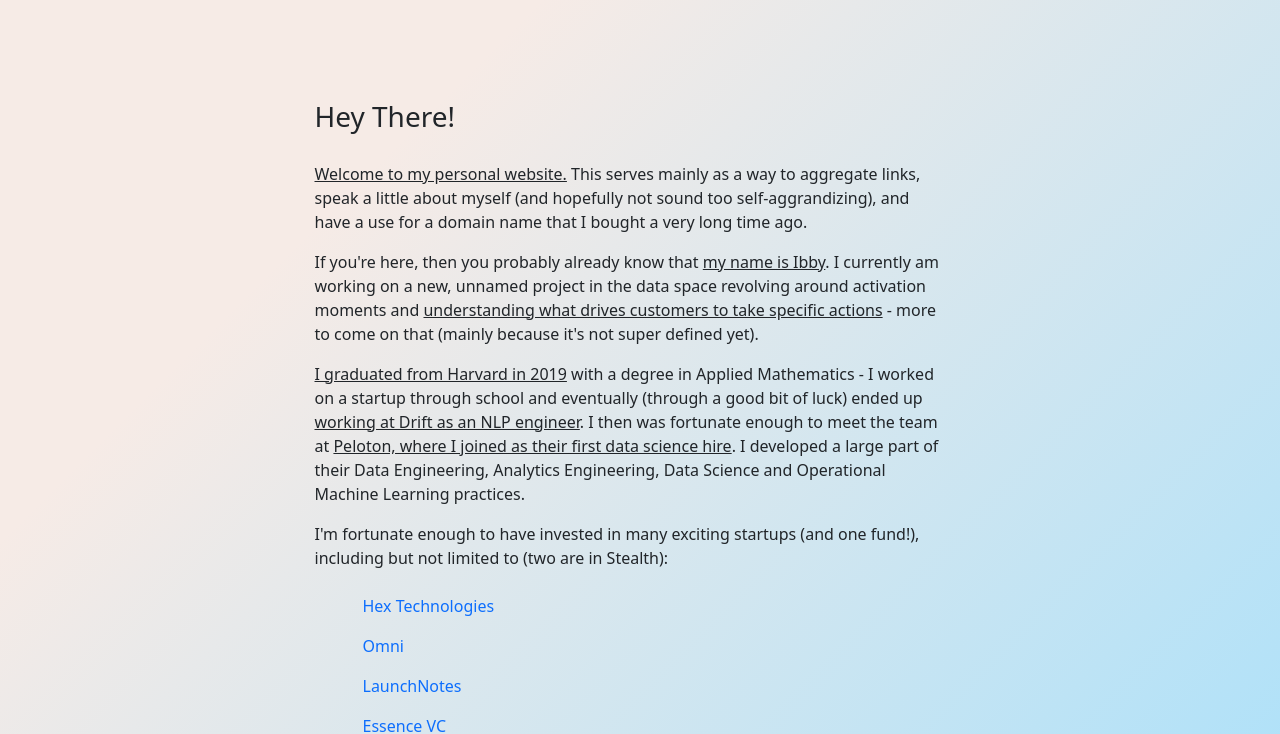
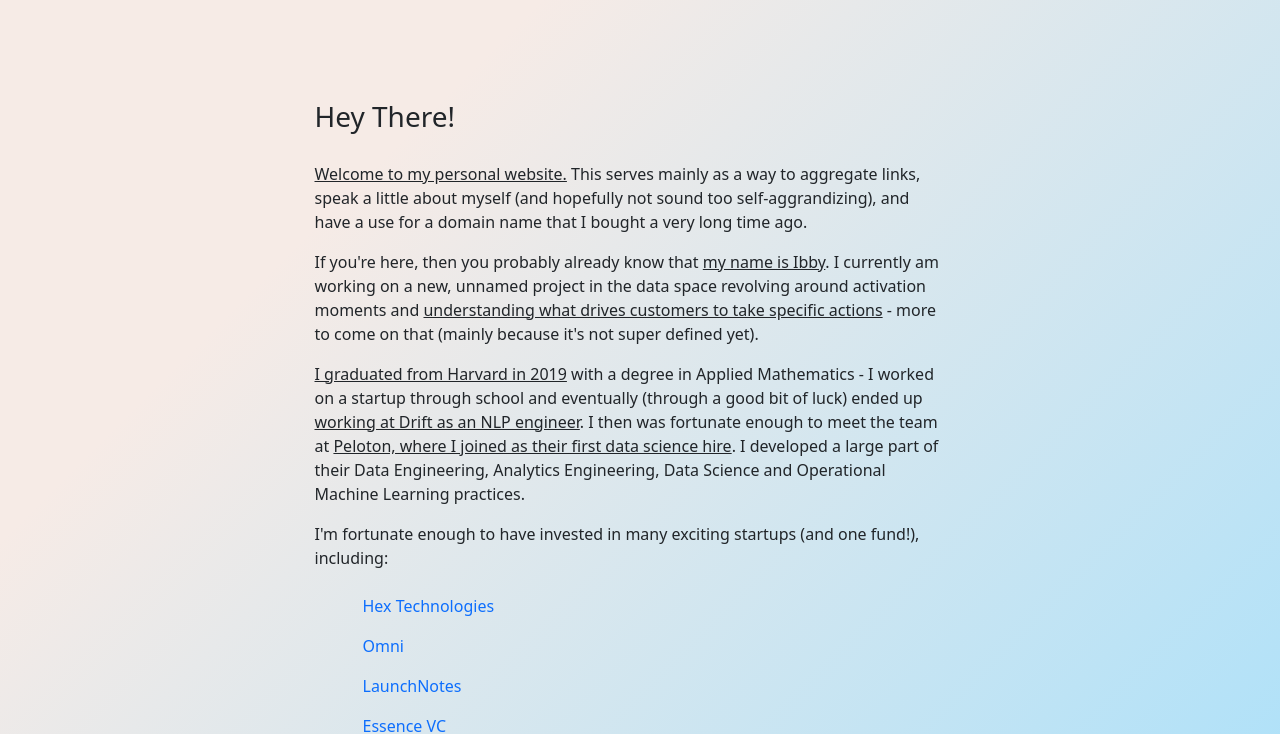
Before and after one commit to ibbysyed/site, a website: page dist/index.html in a window 1280 px wide. Shown: the top 734 px of the page. Drawn offline with nearby package versions, Linux system fonts and the light colour scheme.

Commit message:
added all changes

```diff
--- a/dist/index.html
+++ b/dist/index.html
@@ -13,7 +13,7 @@
     </head>
     <body>
         <!-- Navigation-->
-        <nav class="navbar navbar-expand-lg navbar-dark bg-dark fixed-bottom">
+        <nav class="navbar navbar-expand-lg navbar-dark bg-dark fixed-bottom ">
             <div class="container px-4 px-lg-5">
                 <a class="navbar-brand" href="#!">Ibby</a>
                 <button class="navbar-toggler" type="button" data-bs-toggle="collapse" data-bs-target="#navbarResponsive" aria-controls="navbarResponsive" aria-expanded="false" aria-label="Toggle navigation"><span class="navbar-toggler-icon"></span></button>
@@ -49,13 +49,14 @@
                       <p><u>I graduated from Harvard in 2019</u> with a degree in Applied Mathematics - I worked on a startup through school and eventually (through a good bit of luck) ended up <u>working at Drift as an NLP engineer</u>. I then
                           was fortunate enough to meet the team at <u>Peloton, where I joined as their first data science hire</u>. I developed a large part of their Data Engineering, Analytics Engineering, Data Science and Operational Machine Learning practices.
                       </p>
-                      <p>I'm fortunate enough to have invested in many exciting startups (and one fund!), including but not limited to (two are in Stealth):</p>
+                      <p>I'm fortunate enough to have invested in many exciting startups (and one fund!), including:</p>
                       <ol>
                         <li><a class="nav-link" href="http://www.hex.tech"> Hex Technologies</a></li>
                         <li><a class="nav-link" href="https://www.linkedin.com/pulse/introducing-omni-fastest-way-turn-sql-intelligence-colin-zima-1c/"> Omni </a></li>
                         <li><a class="nav-link" href="https://www.launchnotes.com/"> LaunchNotes </a></li>
                         <li><a class="nav-link" href="https://www.essencevc.fund/"> Essence VC </a></li>
                       </ol>
+                      <p>... and two stealth startups!</p>
                       <h4>Some links:</h4>
                       <ol>
                         <li><a class="nav-link" href="=mailto:hello@ibby.us"> <img src="assets/boxicons/svg/bxl-gmail.svg" alt="email" style="width: 25px" class = "svgdark" />  Email me! </a></li>
```
